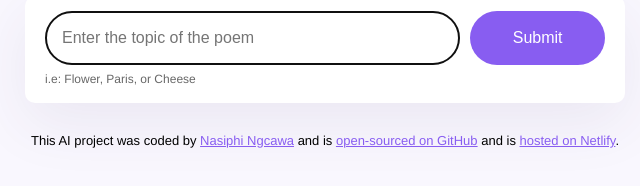
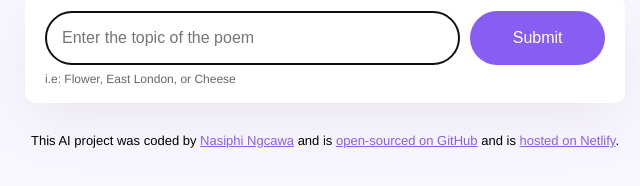
Before and after one commit to NgcawaNasiphi/Poem-generator, a plain HTML site: page index.html in a window 1280 px wide. Shown: the part 208-394 px from the top of the page, 315-955 px from the left. Drawn offline with nearby package versions, Linux system fonts and the light colour scheme.

Commit message:
Updated index.js

```diff
--- a/index.html
+++ b/index.html
@@ -28,7 +28,7 @@
             />
             <input type="submit" class="submit-button" />
           </form>
-          <div class="hint">i.e: Flower, Paris, or Cheese</div>
+          <div class="hint">i.e: Flower, East London, or Cheese</div>
         </div>
         <div class="poem hidden" id="poem"></div>
       </main>
```
